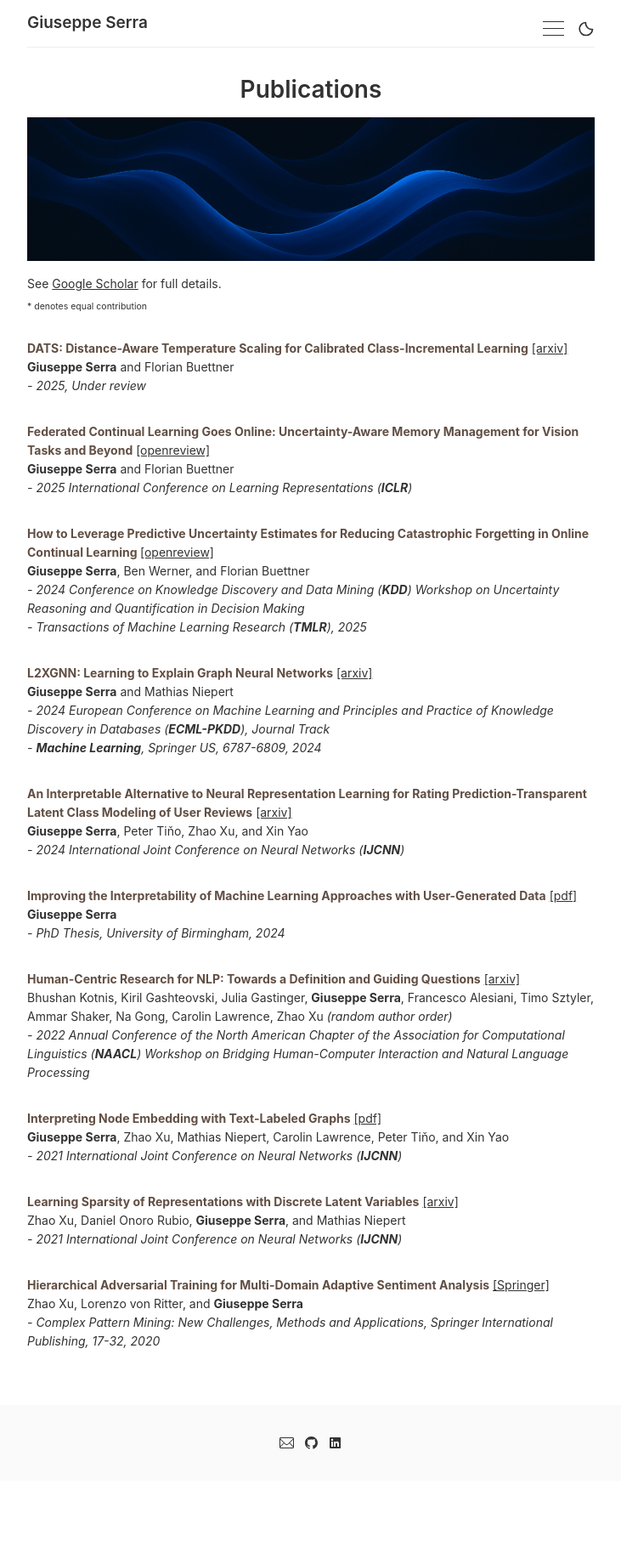
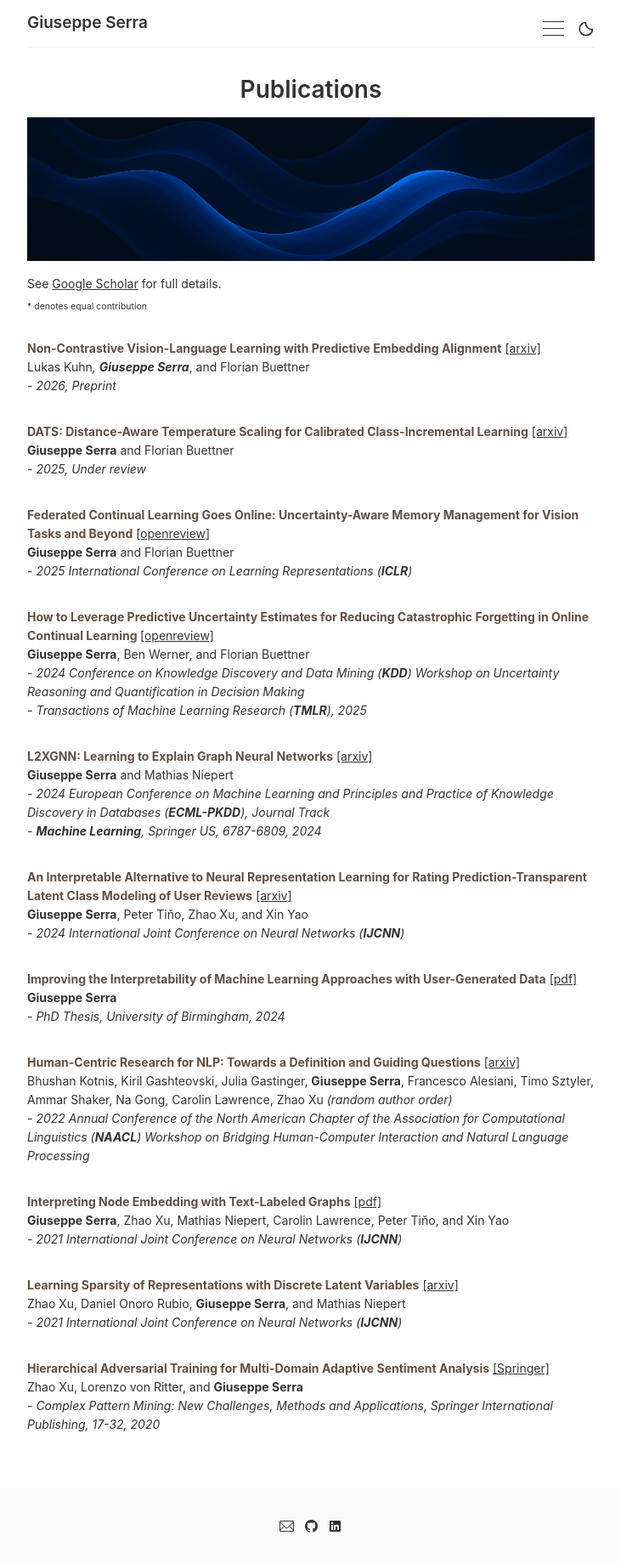
Before and after one commit to GiuseppeSerra93/giuseppeserra93.github.io, a Jekyll site: the page built from _pages/publications.md, in a window 1280 px wide. Shown: the whole page at 85% size, without its empty margins (274-1005 px from the left). Built offline with Jekyll 4.4.1, drawn with Linux system fonts in a browser that asks for light colours; before the commit the page ends 1742 px from its top, so only the background shows below that.

Commit message:
update list

```diff
--- a/_pages/publications.md
+++ b/_pages/publications.md
@@ -6,6 +6,10 @@ image: '/images/pages/publications.png'
 ---
 See [Google Scholar](https://scholar.google.com/citations?user=okTZ0VgAAAAJ&hl=en) for full details.<br/>
 <sub> * denotes equal contribution </sub>
+
+**<span style="color:#614e43"> Non-Contrastive Vision-Language Learning with Predictive Embedding Alignment</span>**
+[\[arxiv\]](https://arxiv.org/abs/2602.00653)<br/> Lukas Kuhn*, **Giuseppe Serra***, and Florian Buettner <br/>
+<em>  - 2026, Preprint <br/>
 
 **<span style="color:#614e43"> DATS: Distance-Aware Temperature Scaling for Calibrated Class-Incremental Learning</span>**
 [\[arxiv\]](https://arxiv.org/abs/2509.21161)<br/> **Giuseppe Serra** and Florian Buettner <br/>
```
